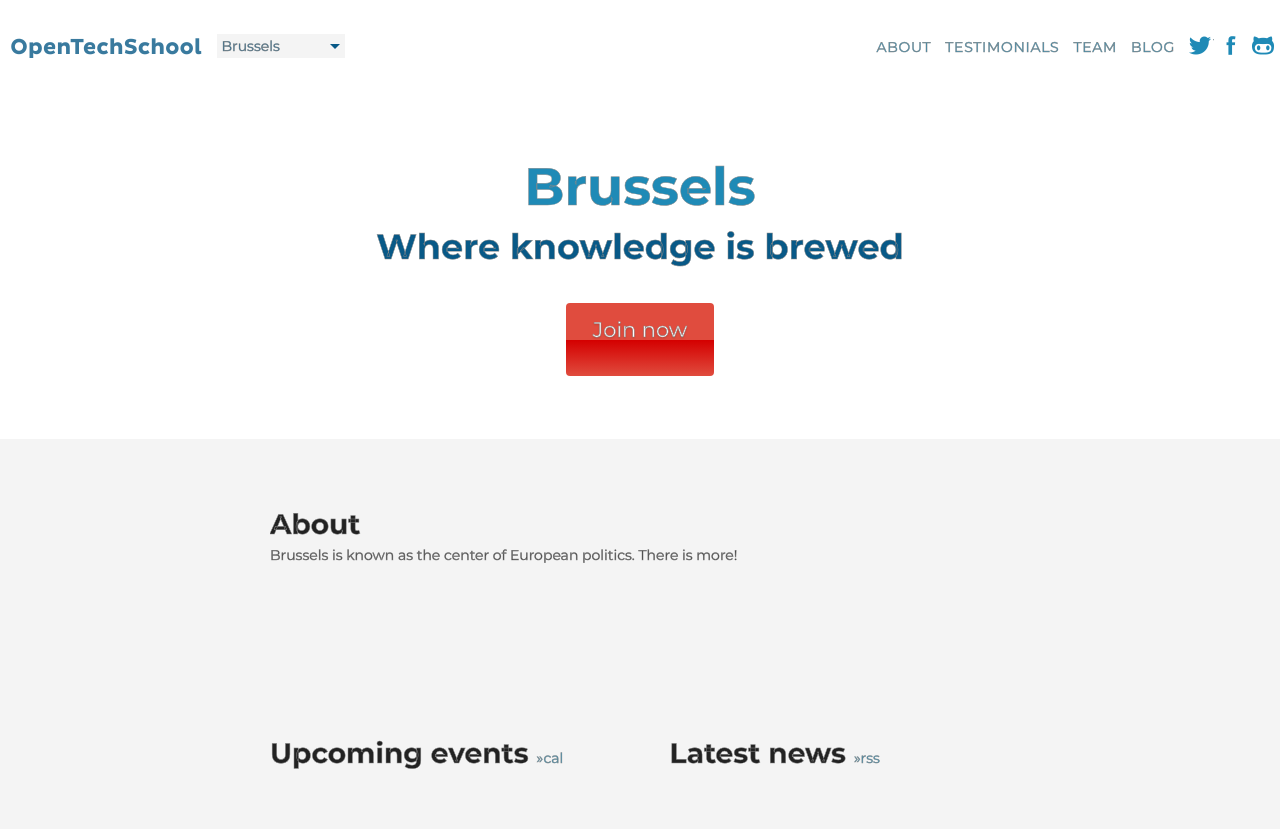
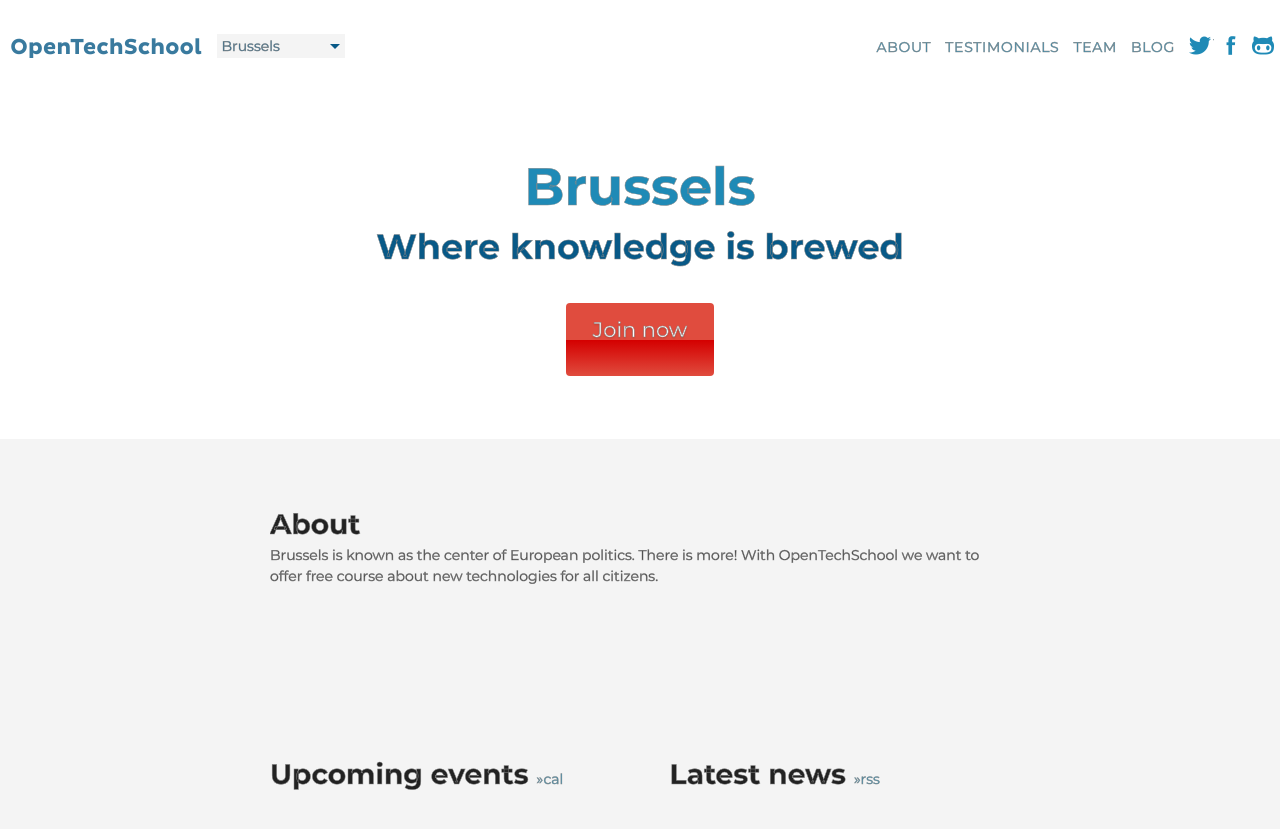
Before and after one commit to OpenTechSchool/www.opentechschool.org, a Jekyll site: the page built from brussels/index.md, in a window 1280 px wide and 900 px high. Shown: the top 829 px of the window. Built offline with Jekyll 4.4.1, drawn with Linux system fonts in a browser that asks for light colours; nearby versions of some CDN libraries; comment, search, counter and statistics services are not loaded.

Commit message:
adding more description

```diff
--- a/brussels/index.md
+++ b/brussels/index.md
@@ -5,7 +5,7 @@
 tagline: "Where knowledge is brewed"
 rss_feed: brussels
 meetupcom_group: opentechschool-brussels
-about: "Brussels is known as the center of European politics. There is more! "
+about: "Brussels is known as the center of European politics. There is more! With OpenTechSchool we want to offer free course about new technologies for all citizens."
 ---
 
 <h2 style="margin: 0 0 50px 50px;">Team Brussels</h2>
```
